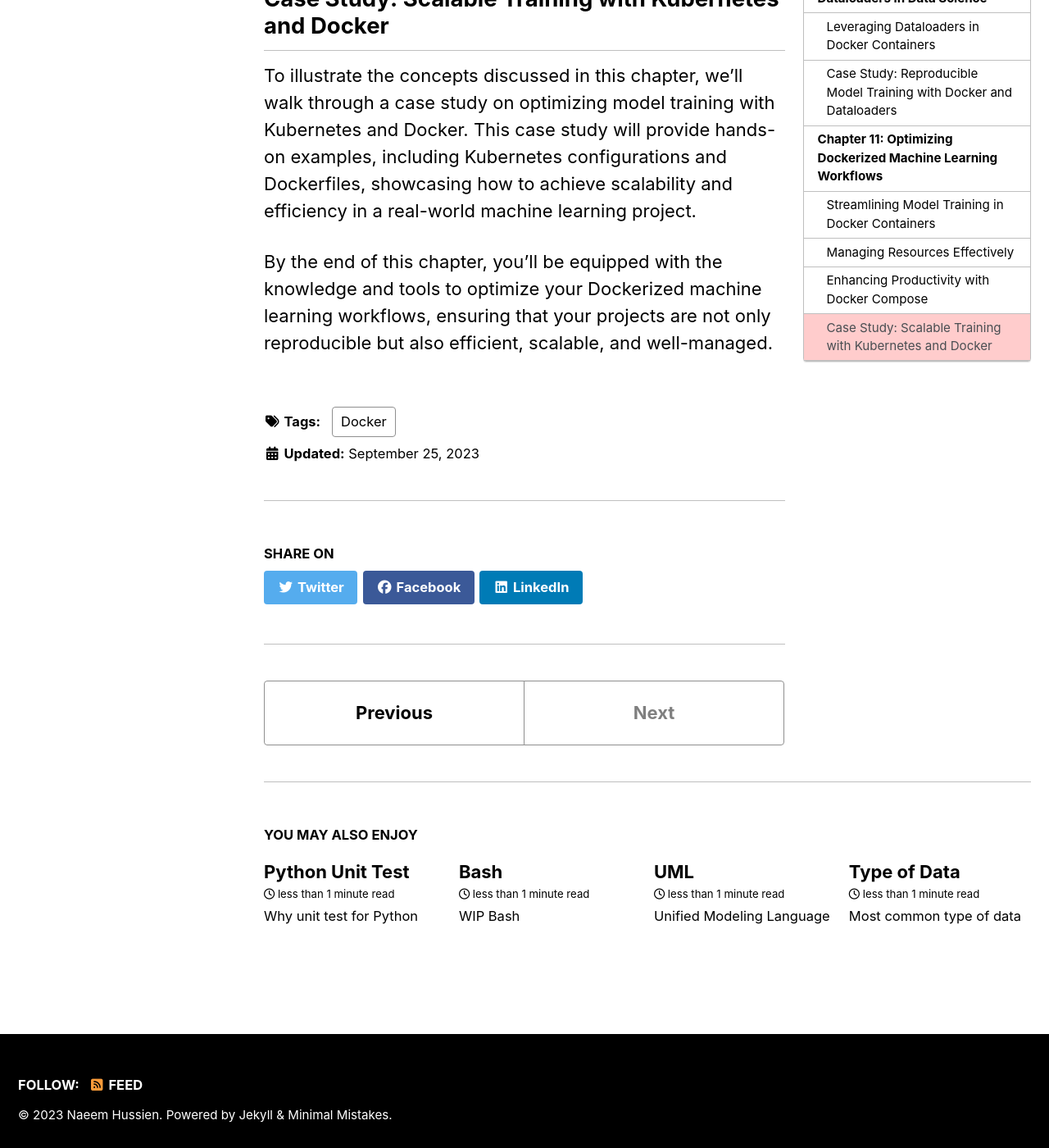
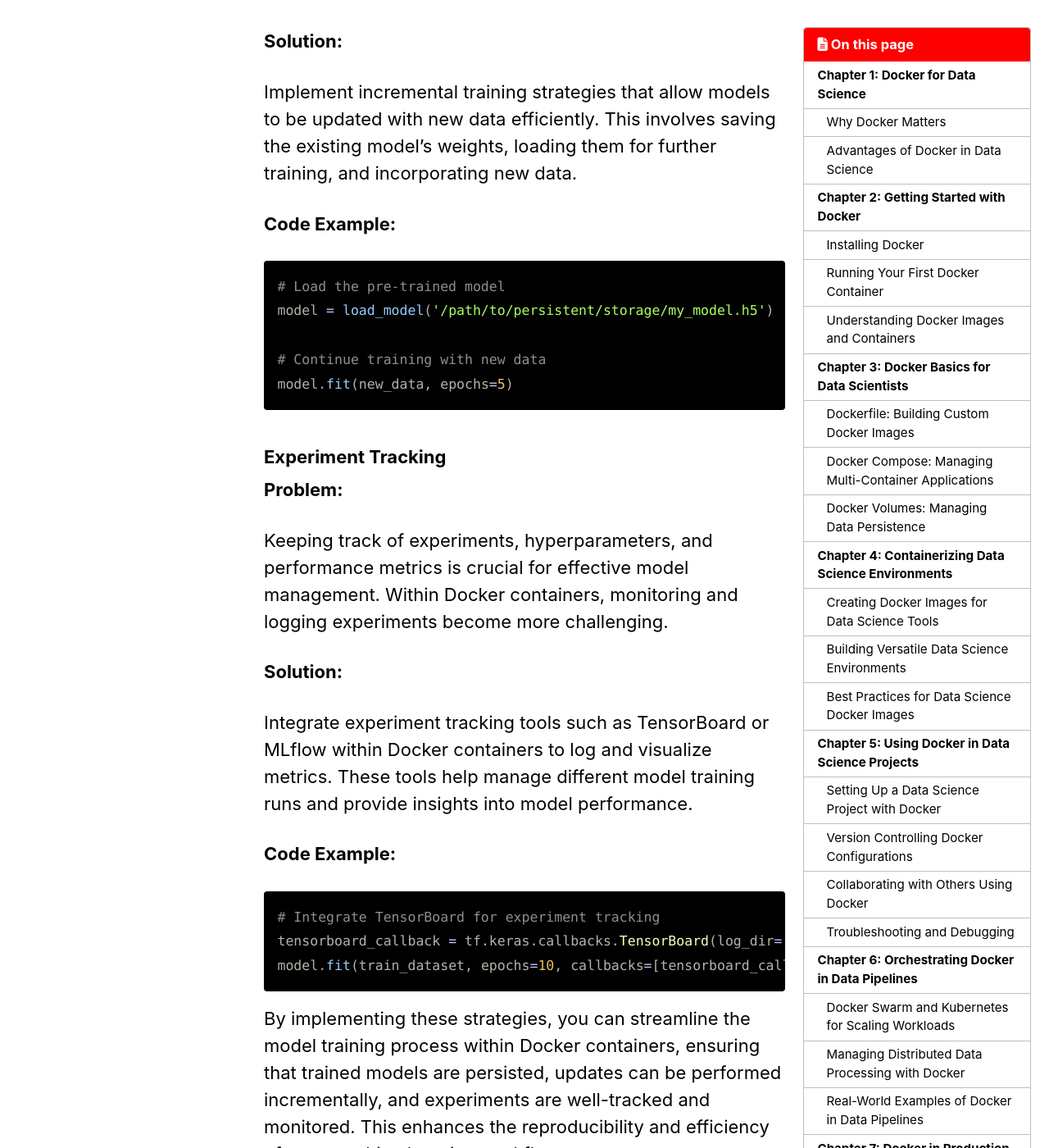
Before and after one commit to naeem-bebit/naeem-bebit.github.io, a Jekyll site: the page built from _posts/2020-05-12-docker.md, in a window 1280 px wide and 1400 px high, scrolled down 40160 px. Shown: the whole window at 82% size. Built offline with Jekyll 4.4.1, drawn with Linux system fonts in a browser that asks for light colours; cached includes are drawn as plain includes; nearby versions of some CDN libraries; comment, search, counter and statistics services are not loaded; some of the changed text lies outside the part shown.

Commit message:
happy new year 2024

````diff
--- a/_posts/2020-05-12-docker.md
+++ b/_posts/2020-05-12-docker.md
@@ -645,6 +645,64 @@
 
 - **Experiment Tracking:** Integrate tools for experiment tracking within Docker containers to monitor and manage different model training runs effectively.
 
+In the section "Streamlining Model Training in Docker Containers," we'll explore strategies and best practices to optimize the model training process within Docker containers. Streamlining this aspect is crucial for efficiency, reproducibility, and effective management of machine learning projects. Let's delve into the key components:
+
+### Persistent Model Storage
+
+**Problem:**
+
+When training machine learning models within Docker containers, it's essential to address the challenge of persisting trained models beyond the container's lifespan. Without a mechanism for persistent storage, valuable trained models could be lost when the container is stopped or removed.
+
+**Solution:**
+
+To overcome this challenge, it's advisable to decouple the model training process from model storage within the container. Use external storage solutions or cloud services to store trained models persistently.
+
+**Code Example:**
+
+```python
+# Save the trained model to an external location
+model.save('/path/to/persistent/storage/my_model.h5')
+```
+
+### Incremental Training
+
+**Problem:**
+
+In real-world scenarios, models often need to be updated with new data. Running the entire training process from scratch every time new data arrives can be time-consuming and resource-intensive.
+
+**Solution:**
+
+Implement incremental training strategies that allow models to be updated with new data efficiently. This involves saving the existing model's weights, loading them for further training, and incorporating new data.
+
+**Code Example:**
+
+```python
+# Load the pre-trained model
+model = load_model('/path/to/persistent/storage/my_model.h5')
+
+# Continue training with new data
+model.fit(new_data, epochs=5)
+```
+
+### Experiment Tracking
+
+**Problem:**
+
+Keeping track of experiments, hyperparameters, and performance metrics is crucial for effective model management. Within Docker containers, monitoring and logging experiments become more challenging.
+
+**Solution:**
+
+Integrate experiment tracking tools such as TensorBoard or MLflow within Docker containers to log and visualize metrics. These tools help manage different model training runs and provide insights into model performance.
+
+**Code Example:**
+
+```python
+# Integrate TensorBoard for experiment tracking
+tensorboard_callback = tf.keras.callbacks.TensorBoard(log_dir='/path/to/tensorboard/logs', histogram_freq=1)
+model.fit(train_dataset, epochs=10, callbacks=[tensorboard_callback])
+```
+By implementing these strategies, you can streamline the model training process within Docker containers, ensuring that trained models are persisted, updates can be performed incrementally, and experiments are well-tracked and monitored. This enhances the reproducibility and efficiency of your machine learning workflows
+
 ## Managing Resources Effectively
 
 Efficient resource management is crucial for running machine learning workloads at scale. We'll discuss techniques to manage resources effectively within Docker containers:
````
